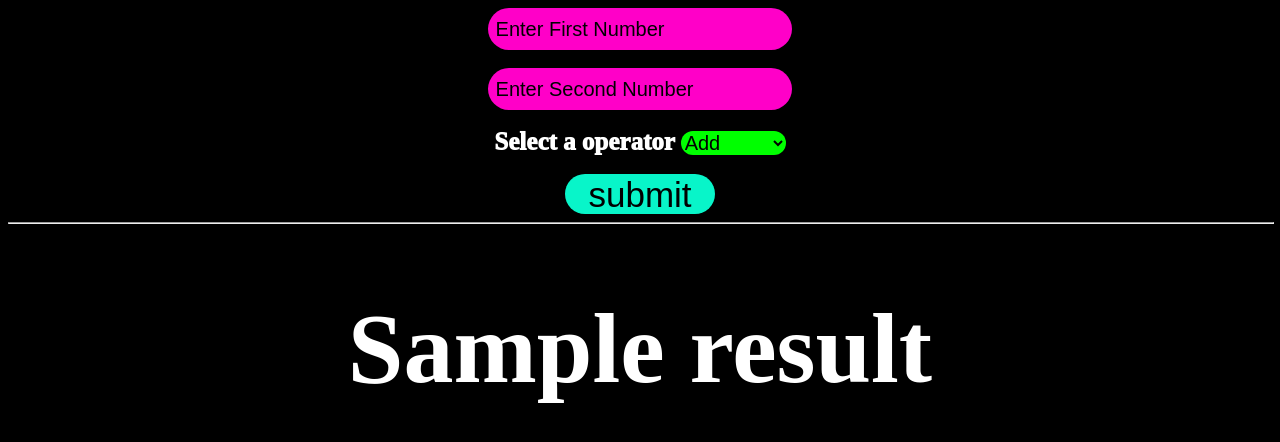
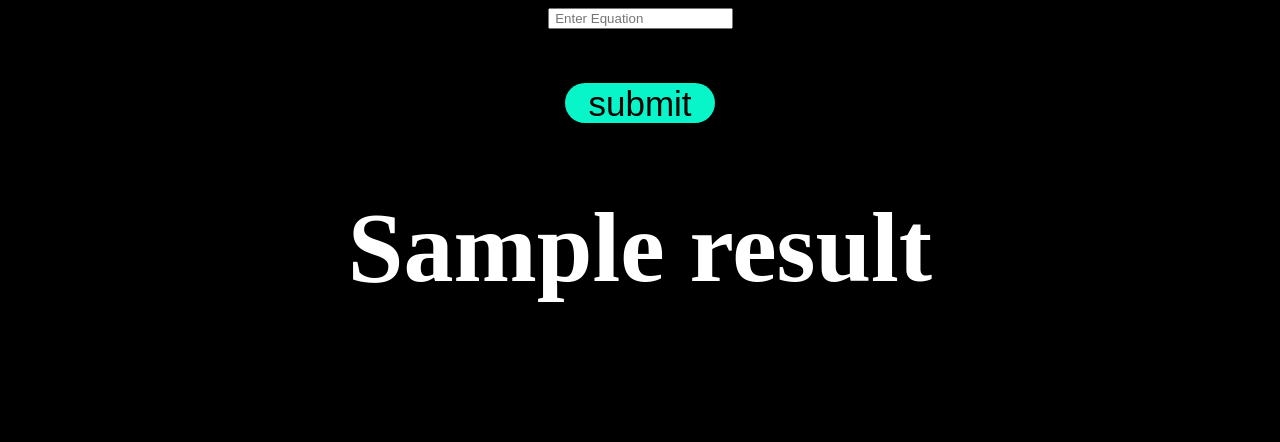
Before and after one commit to BIGBEASTISHANK/python-calculator, a Python web app: template templates/index.html in a window 1280 px wide. Shown: the top 442 px of the page. Run offline with Jinja, Linux system fonts and the light colour scheme; the template is opened without the code that fills it: most values are stand-ins (such as "Sample title", 1, 10 or a date in 2020).

Commit message:
Update index.html

```diff
--- a/templates/index.html
+++ b/templates/index.html
@@ -11,31 +11,15 @@
     />
   </head>
   <body>
+<div class="webcalc">
     <center>
         <form method="POST">
-    <input
-      type="number"
-      name="num1"
-      placeholder=" Enter First Number"
-      required
-    /><br /><br />
-    <input
-      type="number"
-      name="num2"
-      placeholder=" Enter Second Number"
-      required
-    /><br /><br />
-    <label for="operator">Select a operator </label>
-    <select name="operator" required>
-      <option name="add">Add</option>
-      <option name="multi">Multiply</option>
-      <option name="sub">Substract</option>
-      <option name="divi">Divide</option></select
-    ><br /><br />
+            <input type="text" name="equation" placeholder=" Enter Equation" required /><br /><br />
+            <br /><br />
             <input type="submit" value="submit" />
-    <hr />
             <h1><b>{{result}}</b></h1>
         </form>
     </center>
+</div>
   </body>
 </html>
```
Lines whose indentation alone changed are shown as unchanged.
